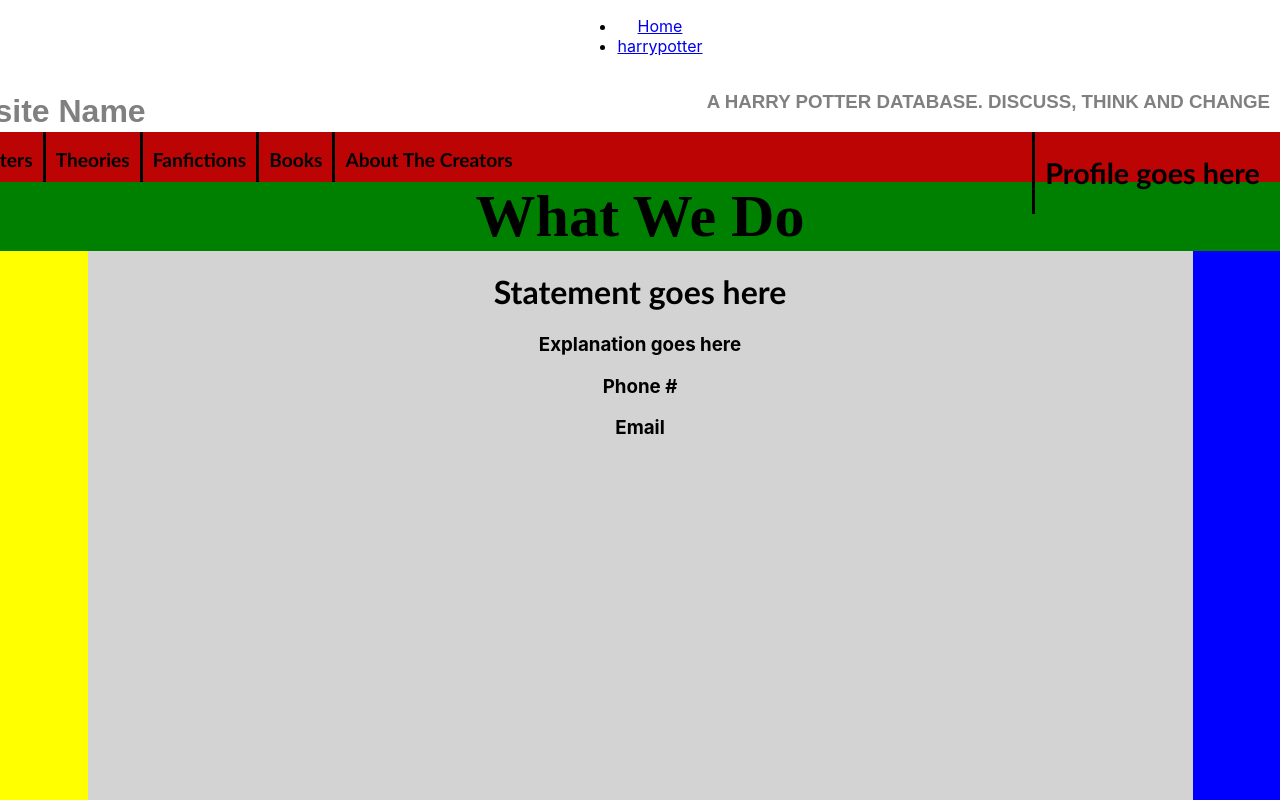
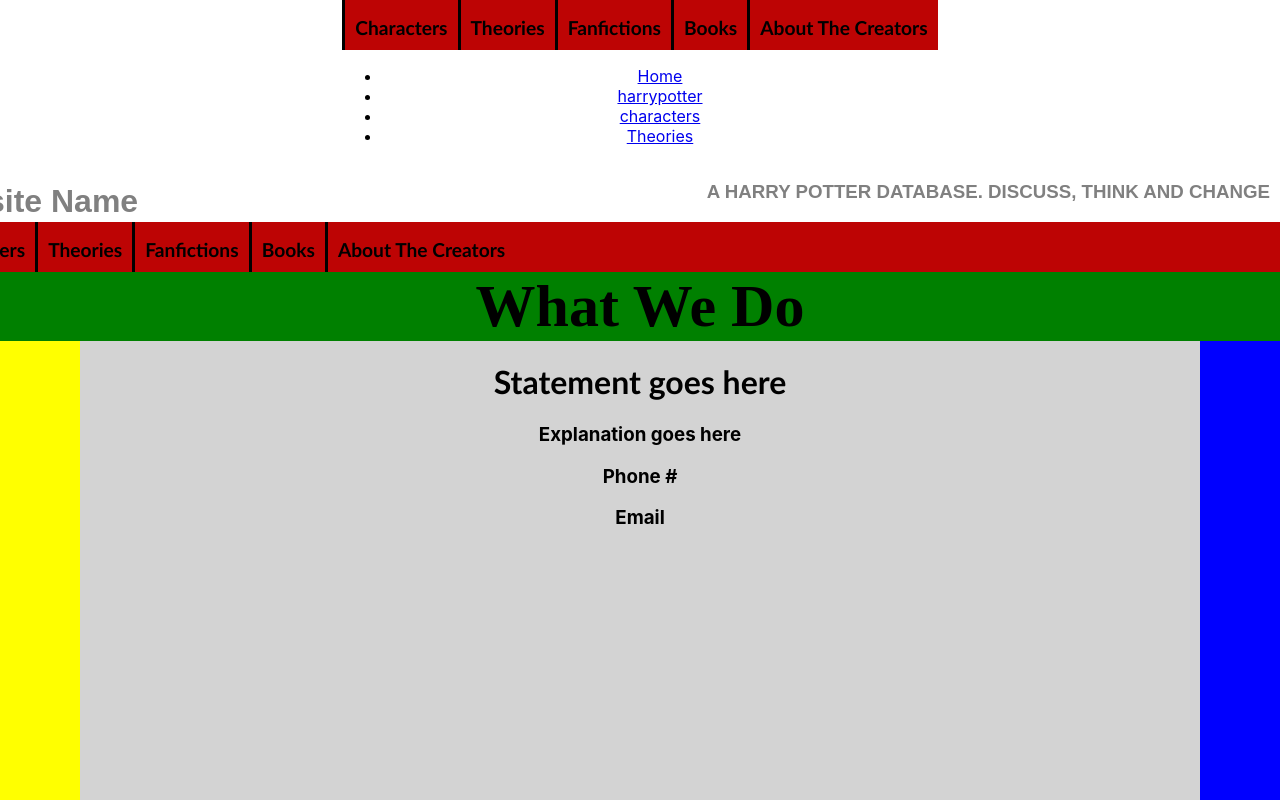
Before and after one commit to jzy521/HarryPotter, a React (Create React App) app: page / in a window 1280 px wide. Shown: the top 800 px of the page. Built offline with nearby package versions, Linux system fonts and the light colour scheme; the HTML template or start-up script is replaced by a standard one; what react-router-redux would draw is missing.

Commit message:
new code

```diff
--- a/src/App.css
+++ b/src/App.css
@@ -124,7 +124,7 @@
   position: relative;
 }
 .mainArticle{
-  width:1105px;
+  width:1120px;
   height:700;
   background-color:lightgray;
 }
--- /dev/null
+++ b/src/components/characters.js
@@ -0,0 +1,21 @@
+import React from "react";
+import { Link } from 'react-router-dom';
+import {HeaderNav} from './headerNav';
+import cover1 from '../asset/img/bookcover/HP_hc_new_1.jpeg';
+export const Characters = (props) => {
+  let input;
+console.log(props);
+  return (
+    <div>
+
+    <HeaderNav/>
+     <div className="App flex-container">
+           <img src={cover1}  />
+
+       </div>
+
+    </div>
+  )
+};
+
+export default Characters;
--- a/src/components/harrypotter.js
+++ b/src/components/harrypotter.js
@@ -1,5 +1,6 @@
 import React from "react";
 import { Link } from 'react-router-dom';
+import {HeaderNav} from './headerNav';
 import cover1 from '../asset/img/bookcover/HP_hc_new_1.jpeg';
 import cover2 from '../asset/img/bookcover/HP_hc_new_2.jpeg';
 import cover3 from '../asset/img/bookcover/HP_hc_new_3.jpeg';
@@ -12,16 +13,8 @@
 console.log(props);
   return (
     <div>
-      <ul>
-            <li>
-              <Link to="/">Home</Link>
-            </li>
-            <li>
-              <Link to="/harrypotter">harrypotter</Link>
-            </li>
 
-          </ul>
-
+        <HeaderNav/>
                <div className="App flex-container">
            <img src={cover1}  />
             <img src={cover2} />
--- /dev/null
+++ b/src/components/headerNav.js
@@ -0,0 +1,57 @@
+import React from "react";
+import { Link } from 'react-router-dom';
+export const HeaderNav = (props) => {
+  return (
+    <div>
+         <div className="header">
+          {/* categories */}
+            <div><h2 className="TitleDescription">
+              Characters
+            </h2>
+            </div>
+            <div>
+            <h2 className="TitleDescription">
+              Theories
+            </h2>
+            </div>
+            <div>
+            <h2 className="TitleDescription">
+              Fanfictions
+            </h2>
+            </div>
+            <div>
+            <h2 className="TitleDescription">
+              Books
+            </h2>
+            </div>
+            <div>
+            <h2 className="TitleDescription">
+              About The Creators
+            </h2>
+            </div>
+            {/* This part is wrong. Change it to be correct if you can */}
+            {/* <div className="TitleDescription profile">
+              <h2>Profile goes here</h2>
+            </div> */}
+
+      </div>
+          <ul>
+            <li>
+              <Link to="/">Home</Link>
+            </li>
+            <li>
+              <Link to="/harrypotter">harrypotter</Link>
+            </li>
+            <li>
+              <Link to="/characters">characters</Link>
+            </li>
+            <li>
+                <Link to="/theories">Theories</Link>
+            </li>
+          </ul>
+
+    </div>
+  )
+};
+
+export default HeaderNav;
--- a/src/components/home.js
+++ b/src/components/home.js
@@ -1,5 +1,6 @@
 import React from 'react';
 import { Link } from 'react-router-dom';
+import {HeaderNav} from './headerNav';
 import cover1 from '../asset/img/bookcover/HP_hc_new_1.jpeg';
 import cover2 from '../asset/img/bookcover/HP_hc_new_2.jpeg';
 import cover3 from '../asset/img/bookcover/HP_hc_new_3.jpeg';
@@ -11,16 +12,7 @@
   console.log('home !!!! ');
   return (
     <div className="App flex-container">
-       <ul>
-            <li>
-              <Link to="/">Home</Link>
-            </li>
-            <li>
-              <Link to="/harrypotter">harrypotter</Link>
-            </li>
-
-          </ul>
-
+     <HeaderNav/>
      <div>
       {/* Block holding header */}
       <div className="header2">
@@ -62,9 +54,9 @@
             </h2>
             </div>
             {/* This part is wrong. Change it to be correct if you can */}
-            <div className="TitleDescription profile">
+            {/* <div className="TitleDescription profile">
               <h2>Profile goes here</h2>
-            </div>
+            </div> */}
 
       </div>
       {/* block holding section title */}
--- a/src/components/index.js
+++ b/src/components/index.js
@@ -1,4 +1,5 @@
-
 
 export { default as Harrypotter} from './harrypotter';
 export { default as Home} from './home';
+export { default as Characters} from './characters';
+export { default as Theories} from './theories';
--- /dev/null
+++ b/src/components/theories.js
@@ -0,0 +1,19 @@
+import React from "react";
+import {HeaderNav} from './headerNav';
+import cover1 from '../asset/img/bookcover/HP_hc_new_1.jpeg';
+export const Theories = (props) => {
+console.log(props);
+  return (
+    <div>
+
+    <HeaderNav/>
+     <div className="App flex-container">
+           <img src="https://i.kym-cdn.com/photos/images/newsfeed/000/588/969/f2b.jpg"></img>
+
+       </div>
+
+    </div>
+  )
+};
+
+export default Theories;
--- a/src/routes/index.js
+++ b/src/routes/index.js
@@ -1,16 +1,18 @@
 import React from 'react';
-import { Router, Route, Switch } from 'react-router-dom';
-
+import { Router, Route, Switch,Link } from 'react-router-dom';
 import history from './history';
 import Harrypotter from '../containers/foo';
-import Home from '../components/home';
-
+import {Home, Characters, Theories} from '../components';
 
 export const Nav = () => (
   <Router history={history}>
+
   <Switch>
       <Route exact path='/' component={Home} />
       <Route exact path='/harrypotter' component={Harrypotter} />
+      <Route exact path='/characters' component={Characters} />
+      <Route exact path='/theories' component={Theories} />
+
     </Switch>
   </Router>
 );
```
Also changed, not shown: 1 other file (tests, documents, lock files or other folders).
